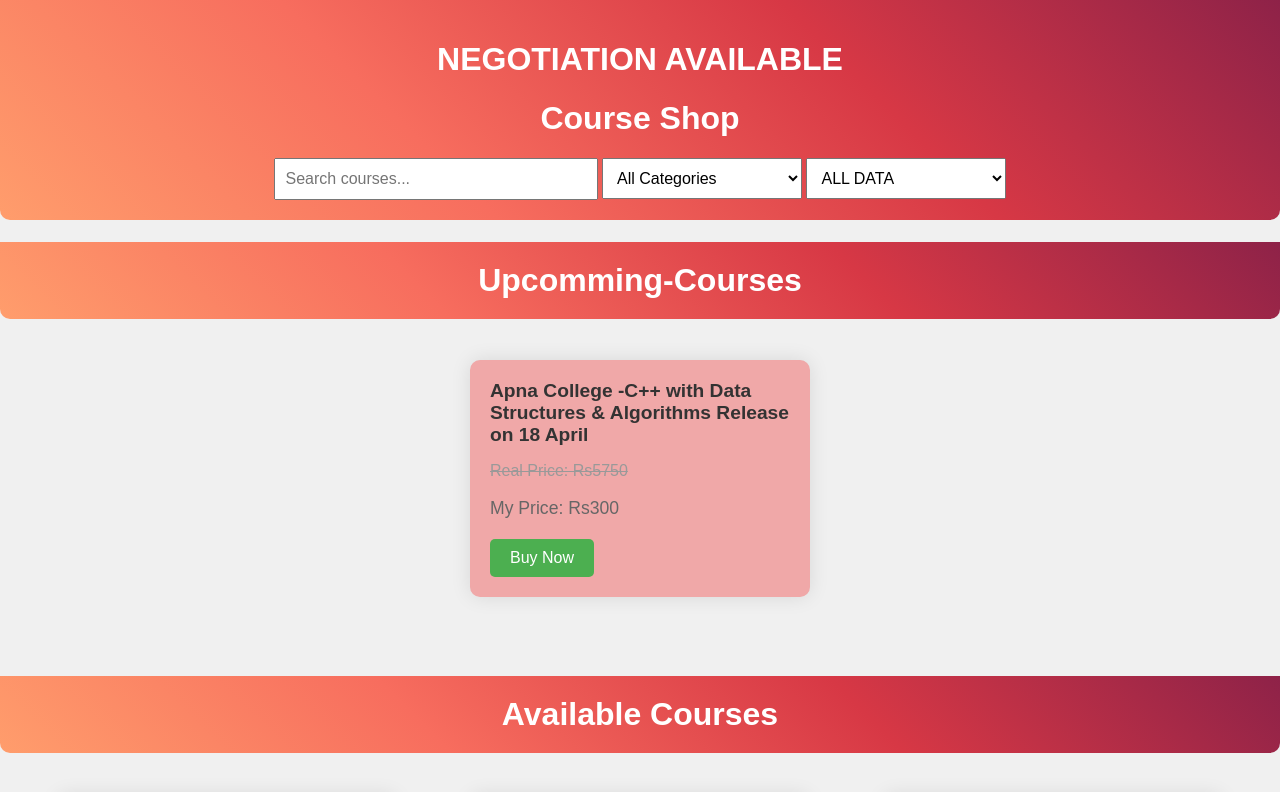
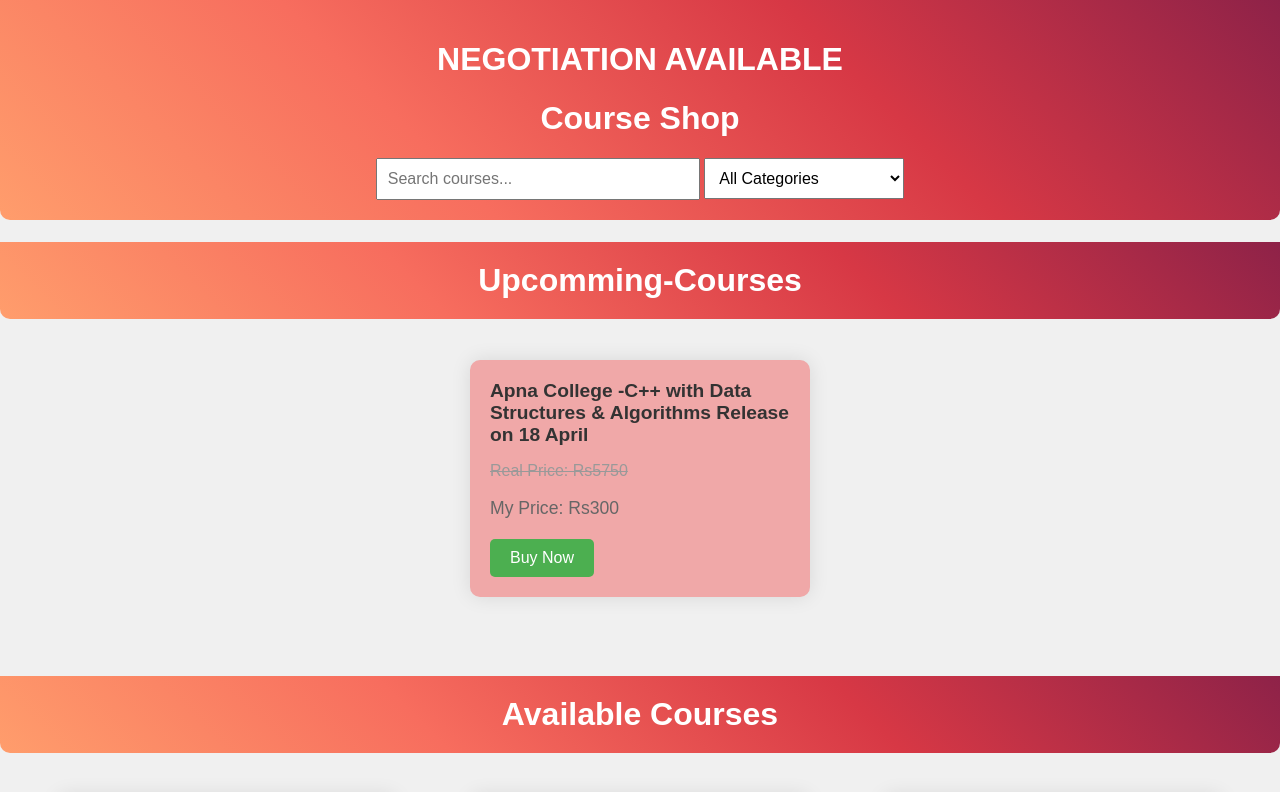
Before and after one commit to arohme/courses, a plain HTML site: page index.html in a window 1280 px wide. Shown: the top 792 px of the page. Drawn offline with Linux system fonts and the light colour scheme.

Commit message:
Update index.html

```diff
--- a/index.html
+++ b/index.html
@@ -23,14 +23,7 @@
       <option value="machine-learning"> Machine Learning</option>
       <option value="other">Other</option>
     </select>
-    <select id="FromWhere">
-      <option value="all">ALL DATA</option>
-      <option value="ApnaCollege">Apna College</option>
-      <option value="LoveBabbar">Love Babbar</option>
-      <option value="webdevlopment">Webdevlopment</option>
-      <option value="machine-learning"> Machine Learning</option>
-      <option value="other">Other</option>
-    </select>
+
   </header>
   <h1 class="head">Upcomming-Courses</h1>
   <div class="Upcomming-Courses" id="UpcommingCourses">
```
